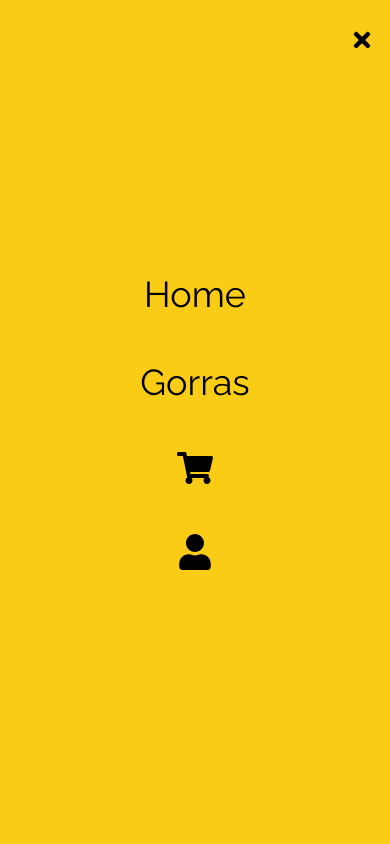
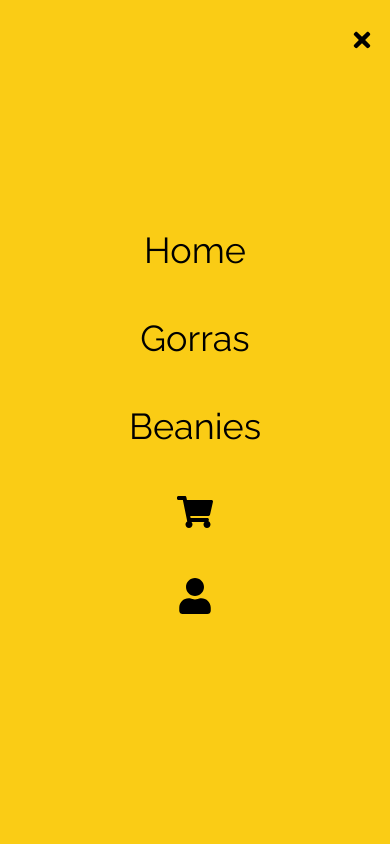
Before and after one commit to matiasmilito/CapStationMilito, a React (Vite) app: page / in a window 390 px wide. Both pictures are taken after a click on the element 362 px from the left and 40 px from the top of the page. Shown: the top 844 px of the page. Built offline with nearby package versions, Linux system fonts and the light colour scheme.

Commit message:
cart y itemlistcontainer

```diff
--- /dev/null
+++ b/src/components/CartWidget.jsx
@@ -0,0 +1,12 @@
+import React from 'react'
+import {FaShoppingCart} from 'react-icons/fa'
+
+const CartWidget = () => {
+  return (
+    <div>
+        <FaShoppingCart />
+    </div>
+  )
+}
+
+export default CartWidget
--- a/src/components/Home.jsx
+++ b/src/components/Home.jsx
@@ -1,54 +1,10 @@
 import React from 'react';
 import Portada from '../assets/portadaCapStation.jpeg';
-import G1 from '../assets/gorra11.jpeg';
-import G2 from '../assets/gorra22.jpeg';
-import G3 from '../assets/gorra33.jpeg';
-import G4 from '../assets/gorra44.jpeg';
-import G5 from '../assets/gorra55.jpeg';
-import G6 from '../assets/gorra66.jpg';
+import ItemListContainer from './ItemListContainer';
 
 {/* product images 640px * 640px */}
 
 const Home = () => {
-
-    const ingresos = [
-        {
-            image: G1,
-            title: "Adidas",
-            price: 2500,
-            description: "Gorra de jean color azul, con hebilla ajustable super comoda de usar"
-        },
-        {
-            image: G2,
-            title: "TNF",
-            price: 2500,
-            description: "Gorra de jean color azul, con hebilla ajustable super comoda de usar"
-        },
-        {
-            image: G3,
-            title: "NYC",
-            price: 2500,
-            description: "Gorra de jean color azul, con hebilla ajustable super comoda de usar"
-        },
-        {
-            image: G4,
-            title: "Smile",
-            price: 2500,
-            description: "Gorra de jean color azul, con hebilla ajustable super comoda de usar"
-        },
-        {
-            image: G5,
-            title: "Rockaway",
-            price: 2500,
-            description: "Gorra de jean color azul, con hebilla ajustable super comoda de usar"
-        },
-        {
-            image: G6,
-            title: "Rockaway",
-            price: 2500,
-            description: "Gorra de jean color azul, con hebilla ajustable super comoda de usar"
-        }
-    ]
 
   return (
     <div className='h-full w-full pt-[80px]'>
@@ -57,22 +13,10 @@ const Home = () => {
         </div>
         <div className='h-36 bg-white flex'>
             <div className='bg-yellow-400 h-20 w-36 m-auto flex items-center justify-center'>
-                <h1 className='text-2xl font-bold text-center '>NEW IN</h1>
+                <h1 className='text-2xl font-bold text-center'>NEW IN</h1>
             </div>
         </div>
-        <div className='grid sm:grid-cols-2 md:grid-cols-4 gap-4 top-0 pl-8 pr-8 pb-8 ml-8 mr-8'>
-            {ingresos.map((P) => {
-                return (
-                    <div className='hover:shadow-xl max-w-[300px] m-auto text-center mb-12 border rounded-xl'>
-                        <img src={P.image} alt={P.title} className='border rounded-t-xl'/>
-                        <h1 className='font-bold text-2xl p-1'>{P.title}</h1>
-                        <p className='text-gray-700 text-2xl'>${P.price}</p>
-                        <p className='p-2'>{P.description}</p>
-                        <p><button className='p-[12px] text-black font-bold bg-yellow-400 border rounded-b-xl text-center cursor-pointer w-full text-2xl hover:opacity-70'>Agregar al Carrito</button></p>
-                    </div>
-                )
-            })}
-        </div>
+        <ItemListContainer />
     </div>
   )
 }
--- /dev/null
+++ b/src/components/ItemListContainer.jsx
@@ -0,0 +1,67 @@
+import React from 'react';
+import G1 from '../assets/gorra11.jpeg';
+import G2 from '../assets/gorra22.jpeg';
+import G3 from '../assets/gorra33.jpeg';
+import G4 from '../assets/gorra44.jpeg';
+import G5 from '../assets/gorra55.jpeg';
+import G6 from '../assets/gorra66.jpg';
+
+const ItemListContainer = () => {
+
+    const ingresos = [
+        {
+            image: G1,
+            title: "Adidas",
+            price: 2500,
+            description: "Gorra de jean color azul, con hebilla ajustable super comoda de usar"
+        },
+        {
+            image: G2,
+            title: "TNF",
+            price: 2500,
+            description: "Gorra de jean color azul, con hebilla ajustable super comoda de usar"
+        },
+        {
+            image: G3,
+            title: "NYC",
+            price: 2500,
+            description: "Gorra de jean color azul, con hebilla ajustable super comoda de usar"
+        },
+        {
+            image: G4,
+            title: "Smile",
+            price: 2500,
+            description: "Gorra de jean color azul, con hebilla ajustable super comoda de usar"
+        },
+        {
+            image: G5,
+            title: "Rockaway",
+            price: 2500,
+            description: "Gorra de jean color azul, con hebilla ajustable super comoda de usar"
+        },
+        {
+            image: G6,
+            title: "Rockaway",
+            price: 2500,
+            description: "Gorra de jean color azul, con hebilla ajustable super comoda de usar"
+        }
+    ]
+
+    return (
+        <div className='grid sm:grid-cols-2 md:grid-cols-4 gap-4 top-0 pl-8 pr-8 pb-8 ml-8 mr-8'>
+            {ingresos.map((P) => {
+                    return (
+                        <div className='hover:shadow-xl max-w-[300px] m-auto text-center mb-12 border rounded-xl'>
+                            <img src={P.image} alt={P.title} className='border rounded-t-xl'/>
+                            <h1 className='font-bold text-2xl p-1'>{P.title}</h1>
+                            <p className='text-gray-700 text-2xl'>${P.price}</p>
+                            <p className='p-2'>{P.description}</p>
+                            <p><button className='p-[12px] text-black font-bold bg-yellow-400 border rounded-b-xl text-center cursor-pointer w-full text-2xl hover:opacity-70'>Agregar al Carrito</button></p>
+                        </div>
+                    )
+                })}
+        </div>
+  )
+}
+
+export default ItemListContainer
--- a/src/components/NavBar.jsx
+++ b/src/components/NavBar.jsx
@@ -3,12 +3,16 @@ import { useState } from 'react';
 import Logo from '../assets/cap.png';
 import {FaShoppingCart, FaUser, FaBars, FaTimes} from 'react-icons/fa';
 import {Link} from 'react-router-dom';
+import CartWidget from './CartWidget';
 
 
 const NavBar = () => {
 
   const [nav, setNav] = useState(false)
   const handleClick = () => setNav(!nav)
+
+  // const [activePage, setActivePage] = useState(null)
+
 
   return (
     <div className='fixed w-full h-[80px] flex justify-between items-center px-4 bg-yellow-400 text-black'>
@@ -25,7 +29,7 @@ const NavBar = () => {
       </ul>
 
       <ul className='hidden md:flex items-center'>
-        <li className='text-3xl hover:text-[#683720] hover:scale-110 transition duration-100'><FaShoppingCart /></li>
+        <li className='text-3xl hover:text-[#683720] hover:scale-110 transition duration-100'><CartWidget/></li>
         <li className='text-3xl hover:text-[#683720] hover:scale-110 transition duration-100'><FaUser /></li>
       </ul>
 
@@ -38,9 +42,10 @@ const NavBar = () => {
 
       {/* Mobile Menu*/}
       <ul className={!nav ? 'hidden' : 'absolute top-0 left-0 w-full h-screen bg-yellow-400 flex flex-col justify-center items-center'}>
-        <li className='py-6 text-4xl hover:text-[#683720]'>Home</li>
-        <li className='py-6 text-4xl hover:text-[#683720]'>Gorras</li>
-        <li className='py-6 text-4xl hover:text-[#683720]'><FaShoppingCart /></li>
+        <li className='py-6 text-4xl hover:text-[#683720]'><Link to='/'>Home</Link></li>
+        <li className='py-6 text-4xl hover:text-[#683720]'><Link to='/gorras'>Gorras</Link></li>
+        <li className='py-6 text-4xl hover:text-[#683720]'>Beanies</li>
+        <li className='py-6 text-4xl hover:text-[#683720]'><CartWidget /></li>
         <li className='py-6 text-4xl hover:text-[#683720]'><FaUser /></li>
       </ul>
 
```
